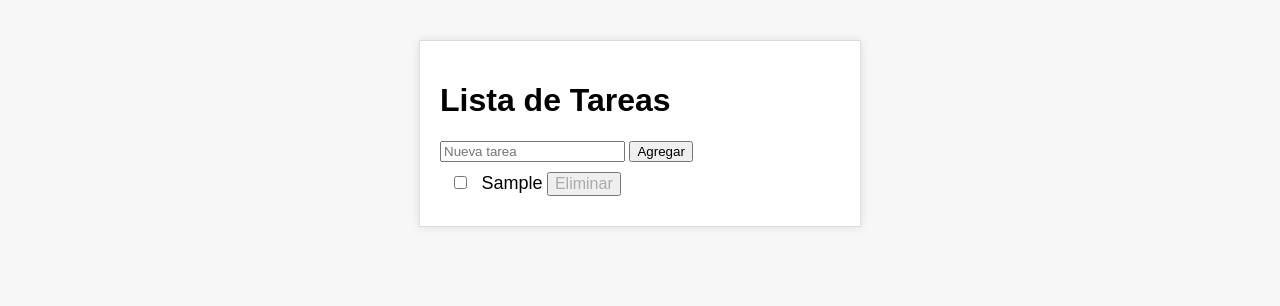
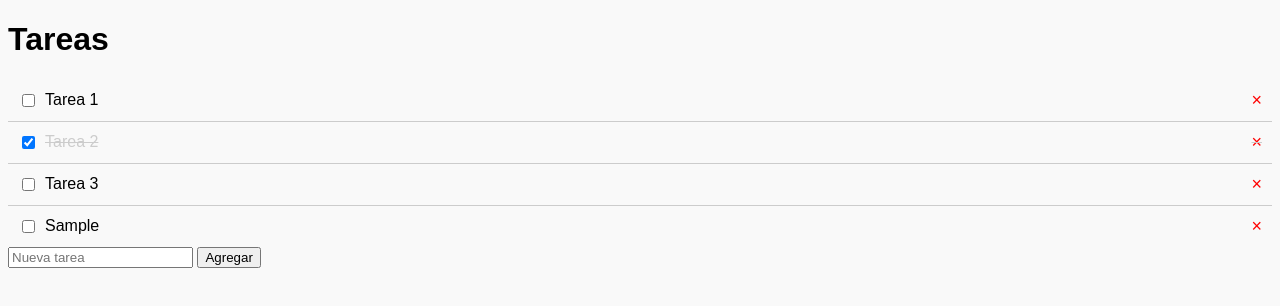
Before and after one commit to LucaRiver0n/ProyectoFinal-Riveeron, a plain HTML site: page index.html in a window 1280 px wide. Both pictures are taken after typing "Sample" into the empty fields and a click on the button "Agregar". Drawn offline with Linux system fonts and the light colour scheme; no server answers.

Commit message:
Le agregue estilo y utilice JSON y AJAX

```diff
--- a/app.js
+++ /dev/null
@@ -1,80 +0,0 @@
-// Estructura de datos: Array de objetos que representan las tareas
-let tasks = [];
-
-// Función para agregar una tarea
-function addTask(task) {
-    tasks.push({ text: task, completed: false });
-    renderTaskList();
-    animateTaskAdd();
-}
-
-// Función para eliminar una tarea
-function deleteTask(index) {
-    tasks.splice(index, 1);
-    renderTaskList();
-}
-
-// Función para marcar una tarea como completada
-function toggleCompleted(index) {
-    tasks[index].completed = !tasks[index].completed;
-    renderTaskList();
-}
-
-// Función para renderizar la lista de tareas
-function renderTaskList() {
-    const taskList = document.getElementById('task-list');
-    taskList.innerHTML = '';
-
-    tasks.forEach((task, index) => {
-        const taskElement = document.createElement('li');
-        taskElement.innerHTML = `
-            <input type="checkbox" class="task-checkbox" ${task.completed ? 'checked' : ''}>
-            <span class="task-text">${task.text}</span>
-            <button class="task-delete">Eliminar</button>
-        `;
-
-        taskElement.querySelector('.task-checkbox').addEventListener('click', () => {
-            toggleCompleted(index);
-        });
-
-        taskElement.querySelector('.task-delete').addEventListener('click', () => {
-            deleteTask(index);
-        });
-
-        taskList.appendChild(taskElement);
-    });
-}
-
-// Función para agregar animación al agregar una tarea
-function animateTaskAdd() {
-    const taskList = document.getElementById('task-list');
-    const lastTask = taskList.lastChild;
-    lastTask.classList.add('animate-add');
-
-    setTimeout(() => {
-        lastTask.classList.remove('animate-add');
-    }, 500);
-}
-
-// Función para cargar datos estáticos o consumir una API
-async function loadTasks() {
-    try {
-        const response = await fetch('https://example.com/api/tasks');
-        const data = await response.json();
-        tasks = data;
-        renderTaskList();
-    } catch (error) {
-        console.error(error);
-    }
-}
-
-// Eventos
-document.getElementById('add-task').addEventListener('click', () => {
-    const newTask = document.getElementById('new-task').value.trim();
-    if (newTask) {
-        addTask(newTask);
-        document.getElementById('new-task').value = '';
-    }
-});
-
-loadTasks();
--- a/index.html
+++ b/index.html
@@ -1,19 +1,31 @@
 <!DOCTYPE html>
 <html lang="es">
 <head>
-    <meta charset="UTF-8">
-    <meta name="viewport" content="width=device-width, initial-scale=1.0">
-    <title>Lista de Tareas</title>
-    <link rel="stylesheet" href="styles.css">
+  <meta charset="UTF-8">
+  <meta name="viewport" content="width=device-width, initial-scale=1.0">
+  <link rel="stylesheet" href="styles.css">
+  <title>Tareas</title>
+  <style>
+    ul {
+      list-style: none;
+      padding: 0;
+      margin: 0;
+    }
+    li {
+      padding: 10px;
+      border-bottom: 1px solid #ccc;
+    }
+    li:last-child {
+      border-bottom: none;
+    }
+  </style>
 </head>
 <body>
-    <div class="container">
-        <h1>Lista de Tareas</h1>
-        <input type="text" id="new-task" placeholder="Nueva tarea">
-        <button id="add-task">Agregar</button>
-        <ul id="task-list"></ul>
-    </div>
+  <h1>Tareas</h1>
+  <ul id="task-list"></ul>
+  <input id="new-task" type="text" placeholder="Nueva tarea">
+  <button id="add-task">Agregar</button>
 
-    <script src="app.js"></script>
+  <script src="script.js"></script>
 </body>
 </html>
--- /dev/null
+++ b/script.js
@@ -0,0 +1,63 @@
+const taskList = document.getElementById('task-list');
+const newTaskInput = document.getElementById('new-task');
+const addTaskButton = document.getElementById('add-task');
+
+let tasks = [];
+
+// Cargar tareas desde el archivo tasks.json
+fetch('tasks.json')
+ .then(response => response.json())
+ .then(data => {
+    tasks = data;
+    renderTaskList();
+  });
+
+// Agregar tarea nueva
+addTaskButton.addEventListener('click', () => {
+  const newTask = {
+    id: tasks.length + 1,
+    title: newTaskInput.value,
+    completed: false
+  };
+  tasks.push(newTask);
+  renderTaskList();
+  newTaskInput.value = '';
+});
+
+// Renderizar la lista de tareas
+function renderTaskList() {
+  taskList.innerHTML = '';
+  tasks.forEach(task => {
+    const taskElement = document.createElement('li');
+    taskElement.className = 'task';
+    taskElement.innerHTML = `
+      <input type="checkbox" class="task-checkbox" ${task.completed? 'checked' : ''}>
+      <span class="task-title">${task.title}</span>
+      <span class="task-delete">&times;</span>
+    `;
+    taskElement.dataset.id = task.id;
+    if (task.completed) {
+      taskElement.classList.add('completed');
+    }
+    taskList.appendChild(taskElement);
+  });
+}
+
+// Eliminar tarea
+taskList.addEventListener('click', event => {
+  if (event.target.classList.contains('task-delete')) {
+    const taskId = event.target.parentNode.dataset.id;
+    tasks = tasks.filter(task => task.id!== parseInt(taskId));
+    renderTaskList();
+  }
+});
+
+// Marcar tarea como completada
+taskList.addEventListener('click', event => {
+  if (event.target.classList.contains('task-checkbox')) {
+    const taskId = event.target.parentNode.dataset.id;
+    const task = tasks.find(task => task.id === parseInt(taskId));
+    task.completed =!task.completed;
+    renderTaskList();
+  }
+});
--- a/styles.css
+++ b/styles.css
@@ -1,15 +1,6 @@
 body {
   font-family: Arial, sans-serif;
-  background-color: #f7f7f7; /* Fondo pastel */
-}
-
-.container {
-  max-width: 400px;
-  margin: 40px auto;
-  padding: 20px;
-  background-color: #fff;
-  border: 1px solid #ddd;
-  box-shadow: 0 0 10px rgba(0, 0, 0, 0.1);
+  background-color: #f9f9f9;
 }
 
 #task-list {
@@ -18,46 +9,37 @@ body {
   margin: 0;
 }
 
-#task-list li {
+.task {
   padding: 10px;
   border-bottom: 1px solid #ccc;
+  display: flex;
+  justify-content: space-between;
+  align-items: center;
 }
 
-#task-list li:last-child {
+.task:last-child {
   border-bottom: none;
-}
-
-.completed {
-  text-decoration: line-through;
 }
 
 .task-checkbox {
   margin-right: 10px;
 }
 
-.task-text {
-  font-size: 18px;
+.task-title {
+  flex-grow: 1;
 }
 
 .task-delete {
-  font-size: 16px;
-  color: #aaa;
   cursor: pointer;
+  font-size: 18px;
+  color: red;
 }
 
 .task-delete:hover {
-  color: #666;
+  color: black;
 }
 
-.add-task-button {
-  background-color: #4CAF50;
-  color: #fff;
-  padding: 10px 20px;
-  border: none;
-  border-radius: 5px;
-  cursor: pointer;
+.completed {
+  text-decoration: line-through;
+  color: #ccc;
 }
-
-.add-task-button:hover {
-  background-color: #3e8e41;
-}
--- /dev/null
+++ b/tasks.json
@@ -0,0 +1,17 @@
+[
+    {
+      "id": 1,
+      "title": "Tarea 1",
+      "completed": false
+    },
+    {
+      "id": 2,
+      "title": "Tarea 2",
+      "completed": true
+    },
+    {
+      "id": 3,
+      "title": "Tarea 3",
+      "completed": false
+    }
+  ]
```
